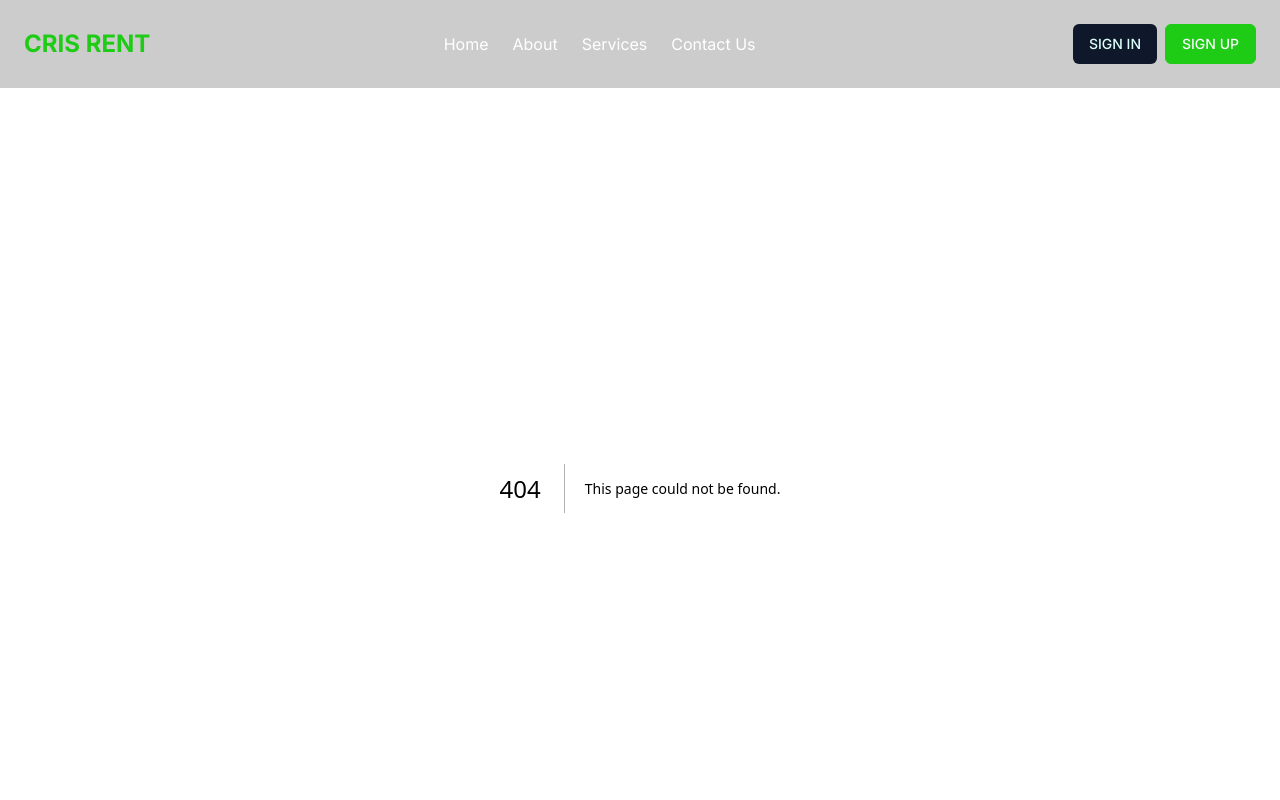
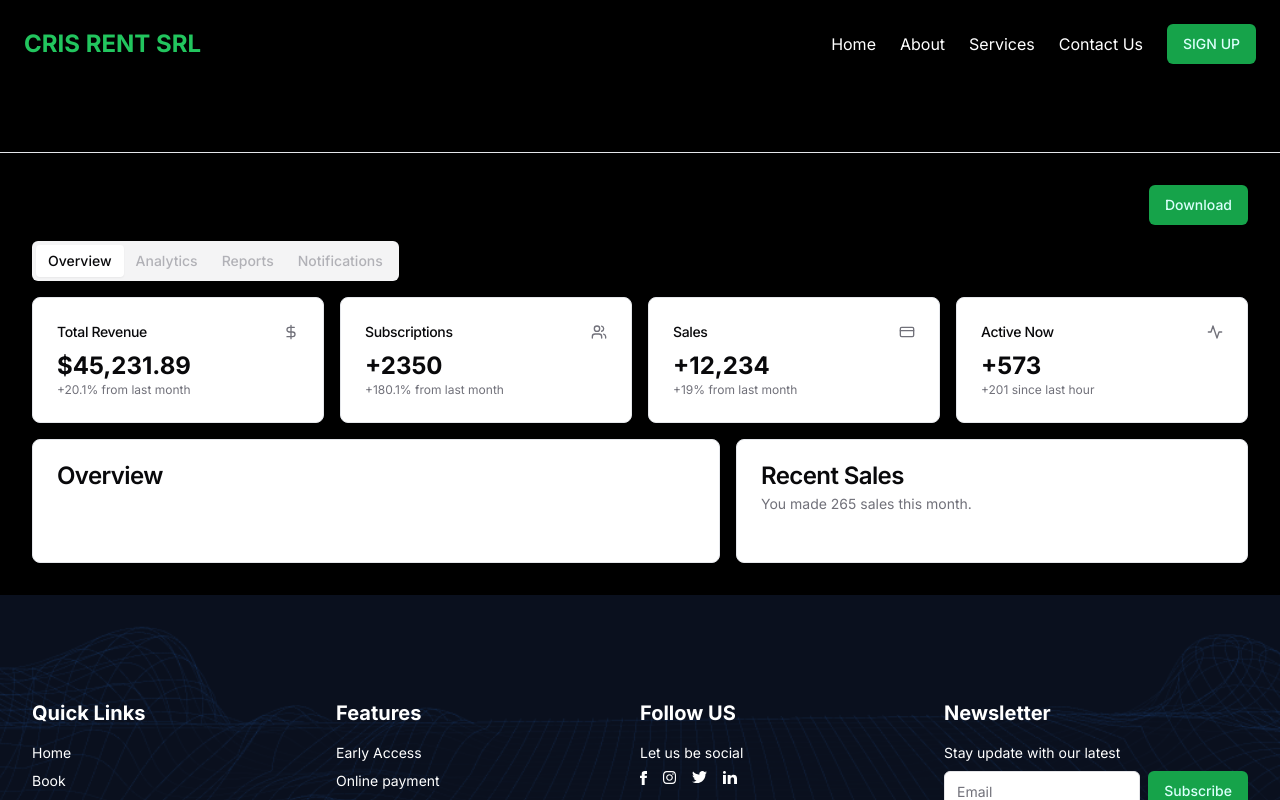
Before and after one commit to pixprocoder/rent_scooter, a Next.js app: page /dashboard in a window 1280 px wide. Before the commit this address had no page. Shown: the top 800 px of the page. Built offline with nearby package versions, Linux system fonts and the light colour scheme.

Commit message:
navbar edited and globals css black color added

```diff
--- /dev/null
+++ b/src/app/(dashboard)/dashboard/page.tsx
@@ -0,0 +1,197 @@
+import { Button } from "@/src/components/ui/button";
+import {
+  Card,
+  CardContent,
+  CardDescription,
+  CardHeader,
+  CardTitle,
+} from "@/src/components/ui/card";
+import {
+  Tabs,
+  TabsContent,
+  TabsList,
+  TabsTrigger,
+} from "@/src/components/ui/tabs";
+import Image from "next/image";
+
+export default function DashboardPage() {
+  return (
+    <>
+      <div className="md:hidden">
+        <Image
+          src="/examples/dashboard-light.png"
+          width={1280}
+          height={866}
+          alt="Dashboard"
+          className="block dark:hidden"
+        />
+        <Image
+          src="/examples/dashboard-dark.png"
+          width={1280}
+          height={866}
+          alt="Dashboard"
+          className="hidden dark:block"
+        />
+      </div>
+      <div className="hidden flex-col md:flex">
+        <div className="border-b">
+          <div className="flex h-16 items-center px-4">
+            {/* <TeamSwitcher />
+            <MainNav className="mx-6" />
+            <div className="ml-auto flex items-center space-x-4">
+              <Search />
+              <UserNav />
+            </div> */}
+          </div>
+        </div>
+        <div className="flex-1 space-y-4 p-8 pt-6">
+          <div className="flex items-center justify-between space-y-2">
+            <h2 className="text-3xl font-bold tracking-tight">Dashboard</h2>
+            <div className="flex items-center space-x-2">
+              {/* <CalendarDateRangePicker /> */}
+              <Button>Download</Button>
+            </div>
+          </div>
+          <Tabs defaultValue="overview" className="space-y-4">
+            <TabsList>
+              <TabsTrigger value="overview">Overview</TabsTrigger>
+              <TabsTrigger value="analytics" disabled>
+                Analytics
+              </TabsTrigger>
+              <TabsTrigger value="reports" disabled>
+                Reports
+              </TabsTrigger>
+              <TabsTrigger value="notifications" disabled>
+                Notifications
+              </TabsTrigger>
+            </TabsList>
+            <TabsContent value="overview" className="space-y-4">
+              <div className="grid gap-4 md:grid-cols-2 lg:grid-cols-4">
+                <Card>
+                  <CardHeader className="flex flex-row items-center justify-between space-y-0 pb-2">
+                    <CardTitle className="text-sm font-medium">
+                      Total Revenue
+                    </CardTitle>
+                    <svg
+                      xmlns="http://www.w3.org/2000/svg"
+                      viewBox="0 0 24 24"
+                      fill="none"
+                      stroke="currentColor"
+                      strokeLinecap="round"
+                      strokeLinejoin="round"
+                      strokeWidth="2"
+                      className="h-4 w-4 text-muted-foreground"
+                    >
+                      <path d="M12 2v20M17 5H9.5a3.5 3.5 0 0 0 0 7h5a3.5 3.5 0 0 1 0 7H6" />
+                    </svg>
+                  </CardHeader>
+                  <CardContent>
+                    <div className="text-2xl font-bold">$45,231.89</div>
+                    <p className="text-xs text-muted-foreground">
+                      +20.1% from last month
+                    </p>
+                  </CardContent>
+                </Card>
+                <Card>
+                  <CardHeader className="flex flex-row items-center justify-between space-y-0 pb-2">
+                    <CardTitle className="text-sm font-medium">
+                      Subscriptions
+                    </CardTitle>
+                    <svg
+                      xmlns="http://www.w3.org/2000/svg"
+                      viewBox="0 0 24 24"
+                      fill="none"
+                      stroke="currentColor"
+                      strokeLinecap="round"
+                      strokeLinejoin="round"
+                      strokeWidth="2"
+                      className="h-4 w-4 text-muted-foreground"
+                    >
+                      <path d="M16 21v-2a4 4 0 0 0-4-4H6a4 4 0 0 0-4 4v2" />
+                      <circle cx="9" cy="7" r="4" />
+                      <path d="M22 21v-2a4 4 0 0 0-3-3.87M16 3.13a4 4 0 0 1 0 7.75" />
+                    </svg>
+                  </CardHeader>
+                  <CardContent>
+                    <div className="text-2xl font-bold">+2350</div>
+                    <p className="text-xs text-muted-foreground">
+                      +180.1% from last month
+                    </p>
+                  </CardContent>
+                </Card>
+                <Card>
+                  <CardHeader className="flex flex-row items-center justify-between space-y-0 pb-2">
+                    <CardTitle className="text-sm font-medium">Sales</CardTitle>
+                    <svg
+                      xmlns="http://www.w3.org/2000/svg"
+                      viewBox="0 0 24 24"
+                      fill="none"
+                      stroke="currentColor"
+                      strokeLinecap="round"
+                      strokeLinejoin="round"
+                      strokeWidth="2"
+                      className="h-4 w-4 text-muted-foreground"
+                    >
+                      <rect width="20" height="14" x="2" y="5" rx="2" />
+                      <path d="M2 10h20" />
+                    </svg>
+                  </CardHeader>
+                  <CardContent>
+                    <div className="text-2xl font-bold">+12,234</div>
+                    <p className="text-xs text-muted-foreground">
+                      +19% from last month
+                    </p>
+                  </CardContent>
+                </Card>
+                <Card>
+                  <CardHeader className="flex flex-row items-center justify-between space-y-0 pb-2">
+                    <CardTitle className="text-sm font-medium">
+                      Active Now
+                    </CardTitle>
+                    <svg
+                      xmlns="http://www.w3.org/2000/svg"
+                      viewBox="0 0 24 24"
+                      fill="none"
+                      stroke="currentColor"
+                      strokeLinecap="round"
+                      strokeLinejoin="round"
+                      strokeWidth="2"
+                      className="h-4 w-4 text-muted-foreground"
+                    >
+                      <path d="M22 12h-4l-3 9L9 3l-3 9H2" />
+                    </svg>
+                  </CardHeader>
+                  <CardContent>
+                    <div className="text-2xl font-bold">+573</div>
+                    <p className="text-xs text-muted-foreground">
+                      +201 since last hour
+                    </p>
+                  </CardContent>
+                </Card>
+              </div>
+              <div className="grid gap-4 md:grid-cols-2 lg:grid-cols-7">
+                <Card className="col-span-4">
+                  <CardHeader>
+                    <CardTitle>Overview</CardTitle>
+                  </CardHeader>
+                  <CardContent className="pl-2">
+                    {/* <Overview />  */}
+                  </CardContent>
+                </Card>
+                <Card className="col-span-3">
+                  <CardHeader>
+                    <CardTitle>Recent Sales</CardTitle>
+                    <CardDescription>
+                      You made 265 sales this month.
+                    </CardDescription>
+                  </CardHeader>
+                  <CardContent>{/* <RecentSales />  */}</CardContent>
+                </Card>
+              </div>
+            </TabsContent>
+          </Tabs>
+        </div>
+      </div>
+    </>
+  );
+}
--- a/src/app/globals.css
+++ b/src/app/globals.css
@@ -37,7 +37,7 @@
 }
 
 body {
-  background-color: #2c2e40;
+  background-color: black;
   box-sizing: border-box;
   margin: 0;
   padding: 0;
@@ -116,72 +116,46 @@
 @layer base {
   :root {
     --background: 0 0% 100%;
-    --foreground: 222.2 84% 4.9%;
-
+    --foreground: 240 10% 3.9%;
     --card: 0 0% 100%;
-    --card-foreground: 222.2 84% 4.9%;
-
+    --card-foreground: 240 10% 3.9%;
     --popover: 0 0% 100%;
-    --popover-foreground: 222.2 84% 4.9%;
-
-    --primary: 222.2 47.4% 11.2%;
-    --primary-foreground: 210 40% 98%;
-
-    --secondary: 210 40% 96.1%;
-    --secondary-foreground: 222.2 47.4% 11.2%;
-
-    --muted: 210 40% 96.1%;
-    --muted-foreground: 215.4 16.3% 46.9%;
-
-    --accent: 210 40% 96.1%;
-    --accent-foreground: 222.2 47.4% 11.2%;
-
+    --popover-foreground: 240 10% 3.9%;
+    --primary: 142.1 76.2% 36.3%;
+    --primary-foreground: 355.7 100% 97.3%;
+    --secondary: 240 4.8% 95.9%;
+    --secondary-foreground: 240 5.9% 10%;
+    --muted: 240 4.8% 95.9%;
+    --muted-foreground: 240 3.8% 46.1%;
+    --accent: 240 4.8% 95.9%;
+    --accent-foreground: 240 5.9% 10%;
     --destructive: 0 84.2% 60.2%;
-    --destructive-foreground: 210 40% 98%;
-
-    --border: 214.3 31.8% 91.4%;
-    --input: 214.3 31.8% 91.4%;
-    --ring: 222.2 84% 4.9%;
-
+    --destructive-foreground: 0 0% 98%;
+    --border: 240 5.9% 90%;
+    --input: 240 5.9% 90%;
+    --ring: 142.1 76.2% 36.3%;
     --radius: 0.5rem;
   }
 
   .dark {
-    --background: 222.2 84% 4.9%;
-    --foreground: 210 40% 98%;
-
-    --card: 222.2 84% 4.9%;
-    --card-foreground: 210 40% 98%;
-
-    --popover: 222.2 84% 4.9%;
-    --popover-foreground: 210 40% 98%;
-
-    --primary: 210 40% 98%;
-    --primary-foreground: 222.2 47.4% 11.2%;
-
-    --secondary: 217.2 32.6% 17.5%;
-    --secondary-foreground: 210 40% 98%;
-
-    --muted: 217.2 32.6% 17.5%;
-    --muted-foreground: 215 20.2% 65.1%;
-
-    --accent: 217.2 32.6% 17.5%;
-    --accent-foreground: 210 40% 98%;
-
+    --background: 20 14.3% 4.1%;
+    --foreground: 0 0% 95%;
+    --card: 24 9.8% 10%;
+    --card-foreground: 0 0% 95%;
+    --popover: 0 0% 9%;
+    --popover-foreground: 0 0% 95%;
+    --primary: 142.1 70.6% 45.3%;
+    --primary-foreground: 144.9 80.4% 10%;
+    --secondary: 240 3.7% 15.9%;
+    --secondary-foreground: 0 0% 98%;
+    --muted: 0 0% 15%;
+    --muted-foreground: 240 5% 64.9%;
+    --accent: 12 6.5% 15.1%;
+    --accent-foreground: 0 0% 98%;
     --destructive: 0 62.8% 30.6%;
-    --destructive-foreground: 210 40% 98%;
-
-    --border: 217.2 32.6% 17.5%;
-    --input: 217.2 32.6% 17.5%;
-    --ring: 212.7 26.8% 83.9%;
+    --destructive-foreground: 0 85.7% 97.3%;
+    --border: 240 3.7% 15.9%;
+    --input: 240 3.7% 15.9%;
+    --ring: 142.4 71.8% 29.2%;
   }
 }
-
-@layer base {
-  * {
-    @apply border-border;
-  }
-  body {
-    @apply bg-background text-foreground;
-  }
-}
--- a/src/components/shared/Navbar.tsx
+++ b/src/components/shared/Navbar.tsx
@@ -13,11 +13,12 @@
       <nav className="container p-6 flex justify-between items-center   ">
         <div className="">
           <Link className="text-3xl font-bold" href="/">
-            <p className="text-2xl font-bold text-[#1ECB15]">CRIS RENT</p>
+            <p className="text-2xl font-bold text-green-500">CRIS RENT SRL</p>
           </Link>
         </div>
 
-        <ul className="hidden lg:block">
+        <div className="flex justify-center items-center">
+          <ul className="hidden lg:block ">
             {navLinks.map((link) => (
               <Link
                 className=" mr-6 text-white hover:text-[#1ECB15] "
@@ -32,10 +33,8 @@
             <ToggleNavbar />
           </div>
           <div className="hidden lg:flex gap-2 ">
-          <Button>SIGN IN</Button>
-          <Button className="bg-[#1ECB15] hover:bg-transparent border border-[#1ECB15]">
-            SIGN UP
-          </Button>
+            <Button>SIGN UP</Button>
+          </div>
         </div>
       </nav>
     </header>
--- a/src/components/shared/ToggleNavbar.tsx
+++ b/src/components/shared/ToggleNavbar.tsx
@@ -59,7 +59,6 @@
           </DropdownMenuItem>
           <DropdownMenuItem>
             <div className="gap-2 flex">
-              <Button>SIGN IN</Button>
               <Button variant="outline">SIGN UP</Button>
             </div>
           </DropdownMenuItem>
```
Lines whose indentation alone changed are shown as unchanged.
